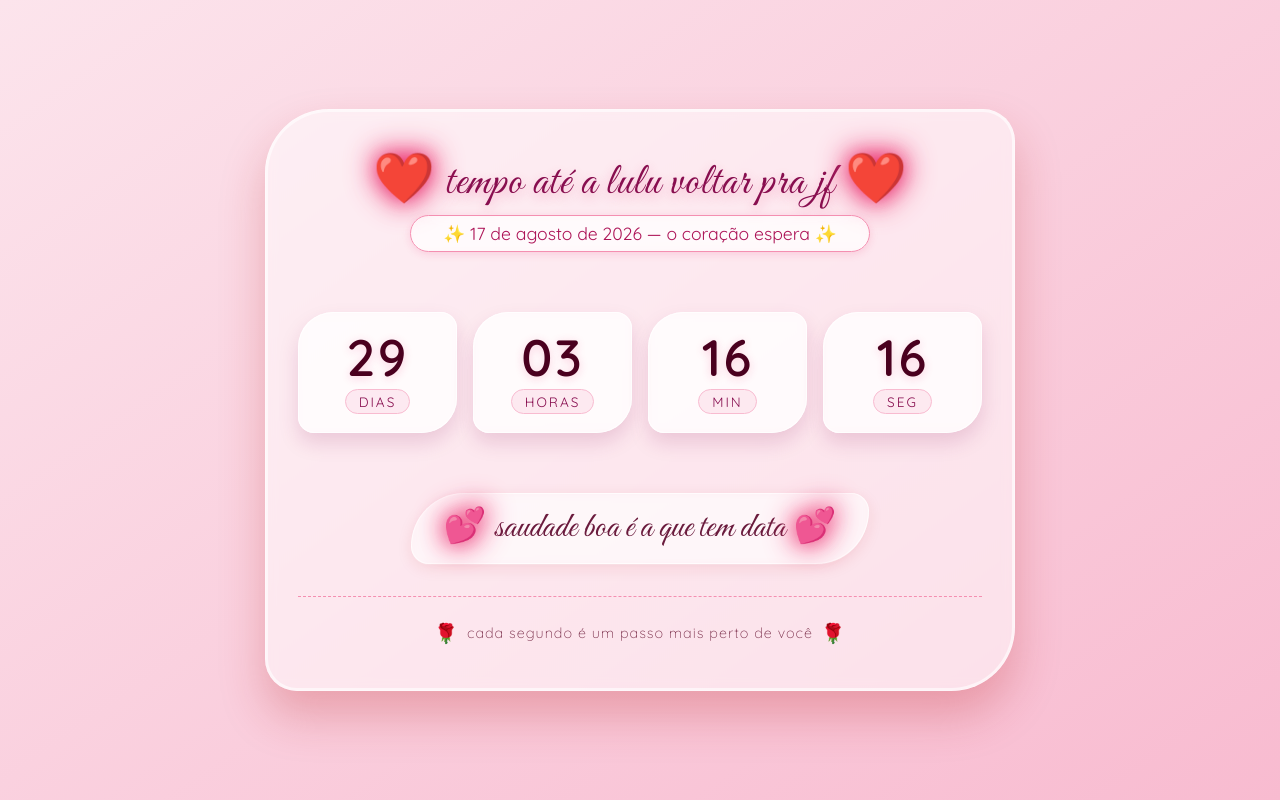
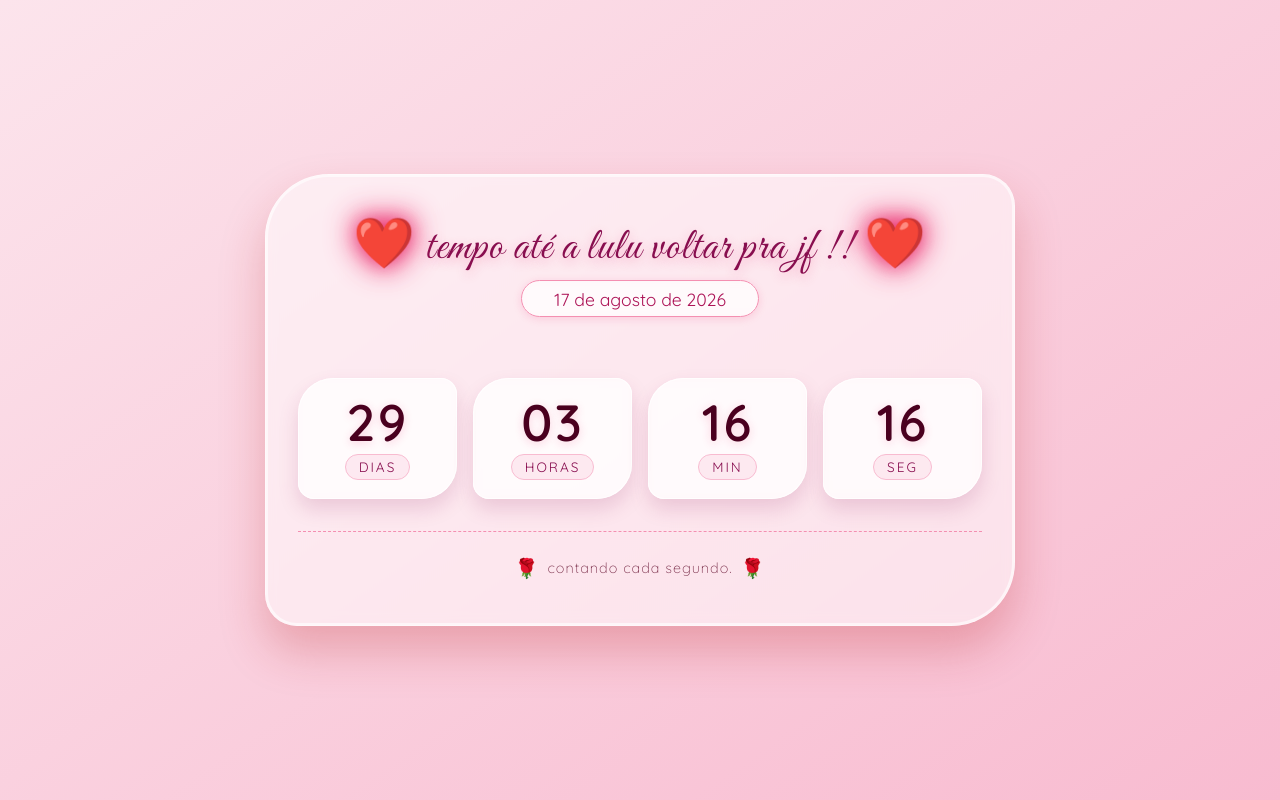
Before and after one commit to davisemdedo/lulu, a plain HTML site: page test.html in a window 1280 px wide. Drawn offline with Linux system fonts and the light colour scheme.

Commit message:
Add files via upload

```diff
--- a/test.html
+++ b/test.html
@@ -210,11 +210,11 @@
     <!-- Título com coração -->
     <div class="titulo">
         <span class="coração">❤️</span>
-        tempo até a lulu voltar pra jf
+        tempo até a lulu voltar pra jf !!
         <span class="coração">❤️</span>
     </div>
     <div class="subtitulo">
-        ✨ 17 de agosto de 2026 — o coração espera ✨
+        17 de agosto de 2026
     </div>
 
     <!-- Contador regressivo -->
@@ -237,15 +237,10 @@
         </div>
     </div>
 
-    <!-- Mensagem romântica -->
-    <div class="mensagem-final">
-        <span class="coração" style="font-size:1.8rem;">💕</span>
-        saudade boa é a que tem data
-        <span class="coração" style="font-size:1.8rem;">💕</span>
-    </div>
+
 
     <div class="footer-amor">
-        <span>🌹</span> cada segundo é um passo mais perto de você <span>🌹</span>
+        <span>🌹</span> contando cada segundo. <span>🌹</span>
     </div>
 </div>
 
```
